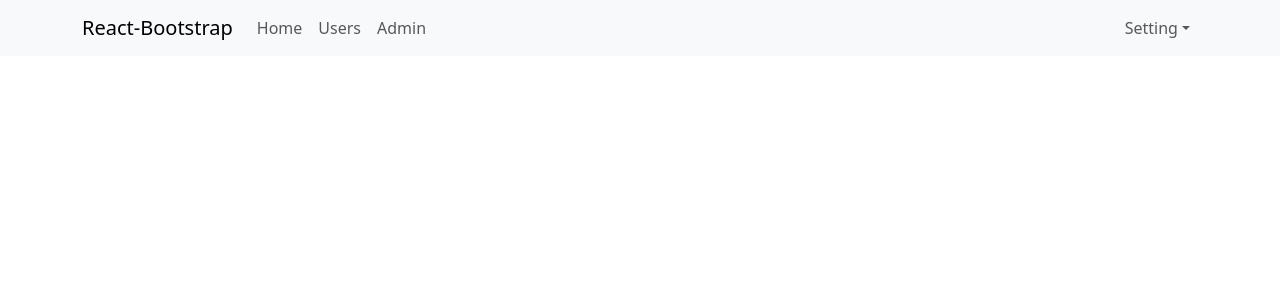
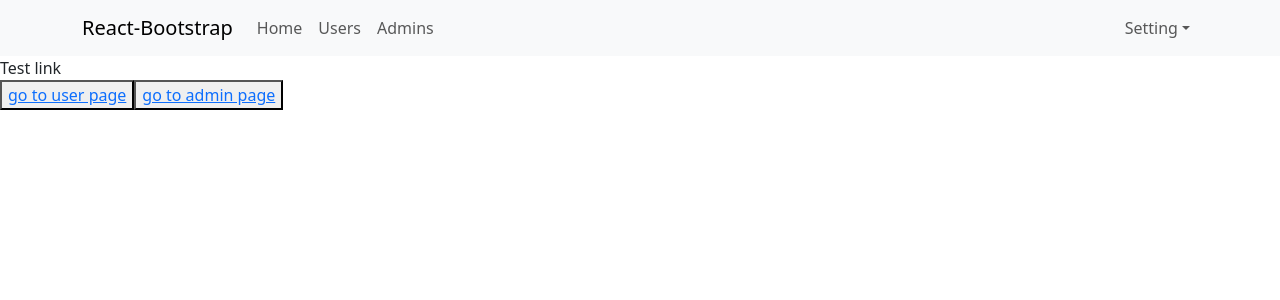
Before and after one commit to louluo311/LearnWithEric, a React (Vite) app in the folder react-app/: page / in a window 1280 px wide. Shown: the top 300 px of the page. Built offline with nearby package versions, Linux system fonts and the light colour scheme.

Commit message:
video 49 authentic

```diff
--- a/react-app/src/App.tsx
+++ b/react-app/src/App.tsx
@@ -3,12 +3,24 @@ import reactLogo from './assets/react.svg'
 import './App.scss'
 import React from 'react';
 import Header from './component/Header/Header';
-
+import { Link } from 'react-router-dom';
 const App = () => {
 
   return (
     <div className='app-container'>
       <Header />
+      <div>
+        Test link
+        <div>
+          <button>
+            <Link to={`/users`}>go to user page</Link>
+
+          </button>
+          <button>
+            <Link to={`/admins`}>go to admin page</Link>
+          </button>
+        </div>
+      </div>
     </div>
   )
 }
--- /dev/null
+++ b/react-app/src/component/Admin/Admin.tsx
@@ -0,0 +1,9 @@
+import React from 'react'
+
+const Admin = () => {
+    return (
+        <div>Admin Components</div>
+    )
+}
+
+export default Admin
--- a/react-app/src/component/Header/Header.tsx
+++ b/react-app/src/component/Header/Header.tsx
@@ -2,6 +2,7 @@ import Container from 'react-bootstrap/Container';
 import Nav from 'react-bootstrap/Nav';
 import Navbar from 'react-bootstrap/Navbar';
 import NavDropdown from 'react-bootstrap/NavDropdown';
+import { Link } from 'react-router-dom';
 
 const Header = () => {
     return (
@@ -11,9 +12,9 @@ const Header = () => {
                 <Navbar.Toggle aria-controls="basic-navbar-nav" />
                 <Navbar.Collapse id="basic-navbar-nav">
                     <Nav className="me-auto">
-                        <Nav.Link href="#home">Home</Nav.Link>
-                        <Nav.Link href="#link">Users</Nav.Link>
-                        <Nav.Link href="#link">Admin</Nav.Link>
+                        <Link to='/' className='nav-link' >Home</Link>
+                        <Link to='/users' className='nav-link'>Users</Link>
+                        <Link to='/admins' className='nav-link'>Admins</Link>
                     </Nav>
                     <Nav>
                         <NavDropdown title="Setting" id="basic-nav-dropdown">
--- /dev/null
+++ b/react-app/src/component/User/User.tsx
@@ -0,0 +1,9 @@
+import React from 'react'
+
+const User = () => {
+    return (
+        <div>User Components</div>
+    )
+}
+
+export default User
--- a/react-app/src/main.tsx
+++ b/react-app/src/main.tsx
@@ -3,7 +3,20 @@ import ReactDOM from 'react-dom/client'
 import App from './App'
 import './index.css'
 import 'bootstrap/dist/css/bootstrap.min.css';
+import {
+    BrowserRouter,
+    Route,
+    Routes
+} from "react-router-dom";
+import User from './component/User/User';
+import Admin from './component/Admin/Admin';
 
 ReactDOM.createRoot(document.getElementById('root') as HTMLElement).render(
-    <App />
+    <BrowserRouter>
+        <Routes>
+            <Route path="/" element={<App />} />
+            <Route path="/users" element={<User />} />
+            <Route path="/admins" element={<Admin />} />
+        </Routes>
+    </BrowserRouter>
 )
```
